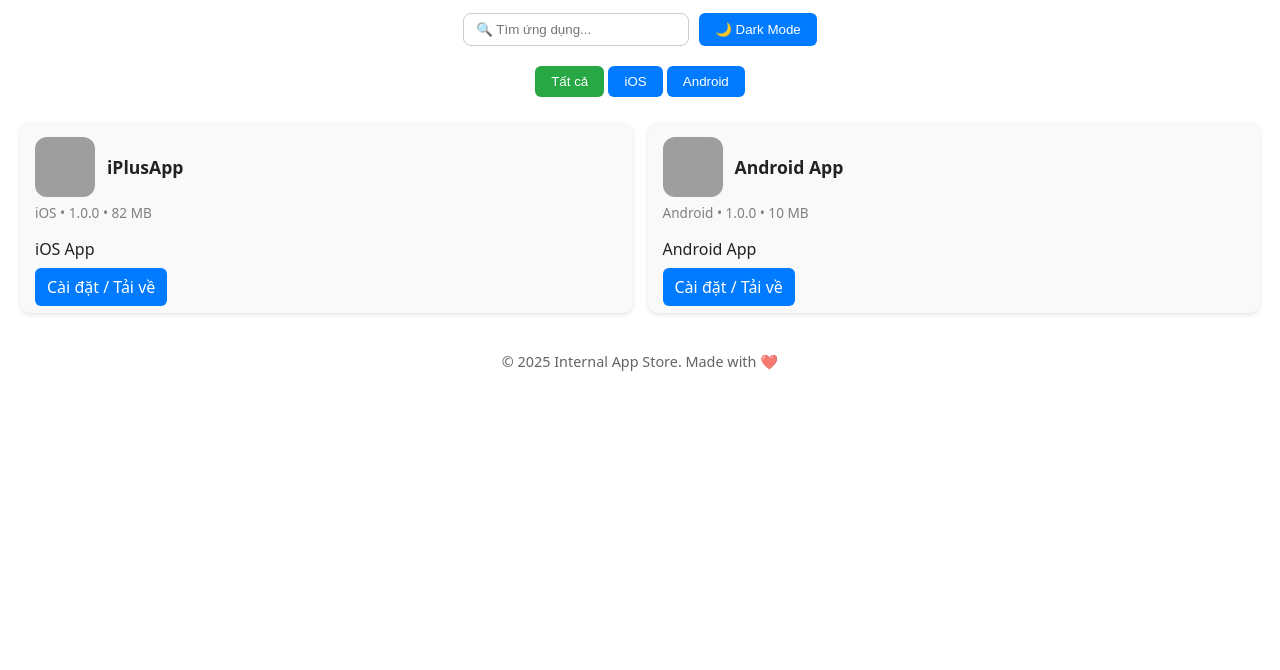
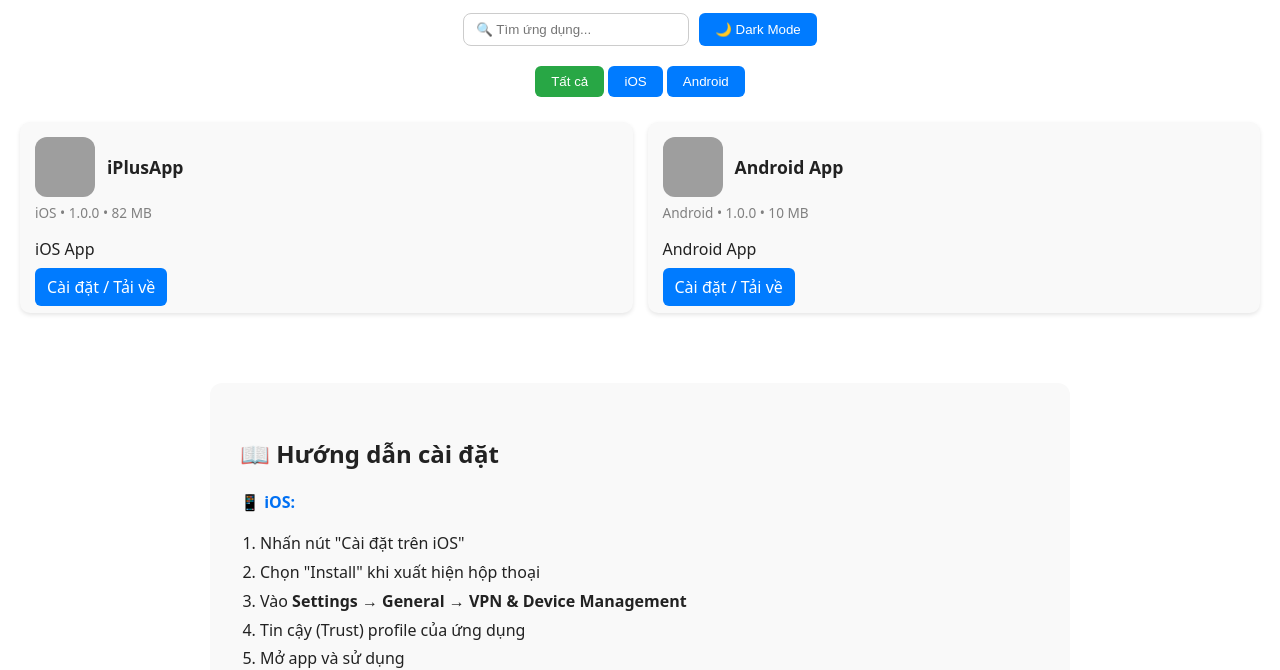
Before and after one commit to dovth/appstore, a plain HTML site: page index.html in a window 1280 px wide. Shown: the part 131-801 px from the top of the page. Drawn offline with Linux system fonts and the light colour scheme; grey boxes are pictures that could not be loaded.

Commit message:
add guide

```diff
--- a/index.html
+++ b/index.html
@@ -24,7 +24,7 @@
   </nav>
 
   <main id="app-list"></main>
-
+<div style="margin-top:60px;padding:30px;background:#f9f9f9;border-radius:12px;max-width:800px;margin:60px auto 0"><h3 style="margin-bottom:20px;font-size:1.5rem">📖 Hướng dẫn cài đặt</h3><div style="margin-bottom:20px"><h4 style="color:#0070f3;margin-bottom:10px">📱 iOS:</h4><ol style="line-height:1.8;padding-left:20px"><li>Nhấn nút "Cài đặt trên iOS"</li><li>Chọn "Install" khi xuất hiện hộp thoại</li><li>Vào <strong>Settings → General → VPN &amp; Device Management</strong></li><li>Tin cậy (Trust) profile của ứng dụng</li><li>Mở app và sử dụng</li></ol></div><div><h4 style="color:#4CAF50;margin-bottom:10px">🤖 Android:</h4><ol style="line-height:1.8;padding-left:20px"><li>Nhấn nút "Tải APK"</li><li>Cho phép cài đặt từ nguồn không xác định (Unknown Sources) nếu cần</li><li>Mở file APK đã tải và nhấn "Install"</li><li>Mở app và sử dụng</li></ol></div></div>
   <footer>
     <p>© 2025 Internal App Store. Made with ❤️</p>
   </footer>
```
